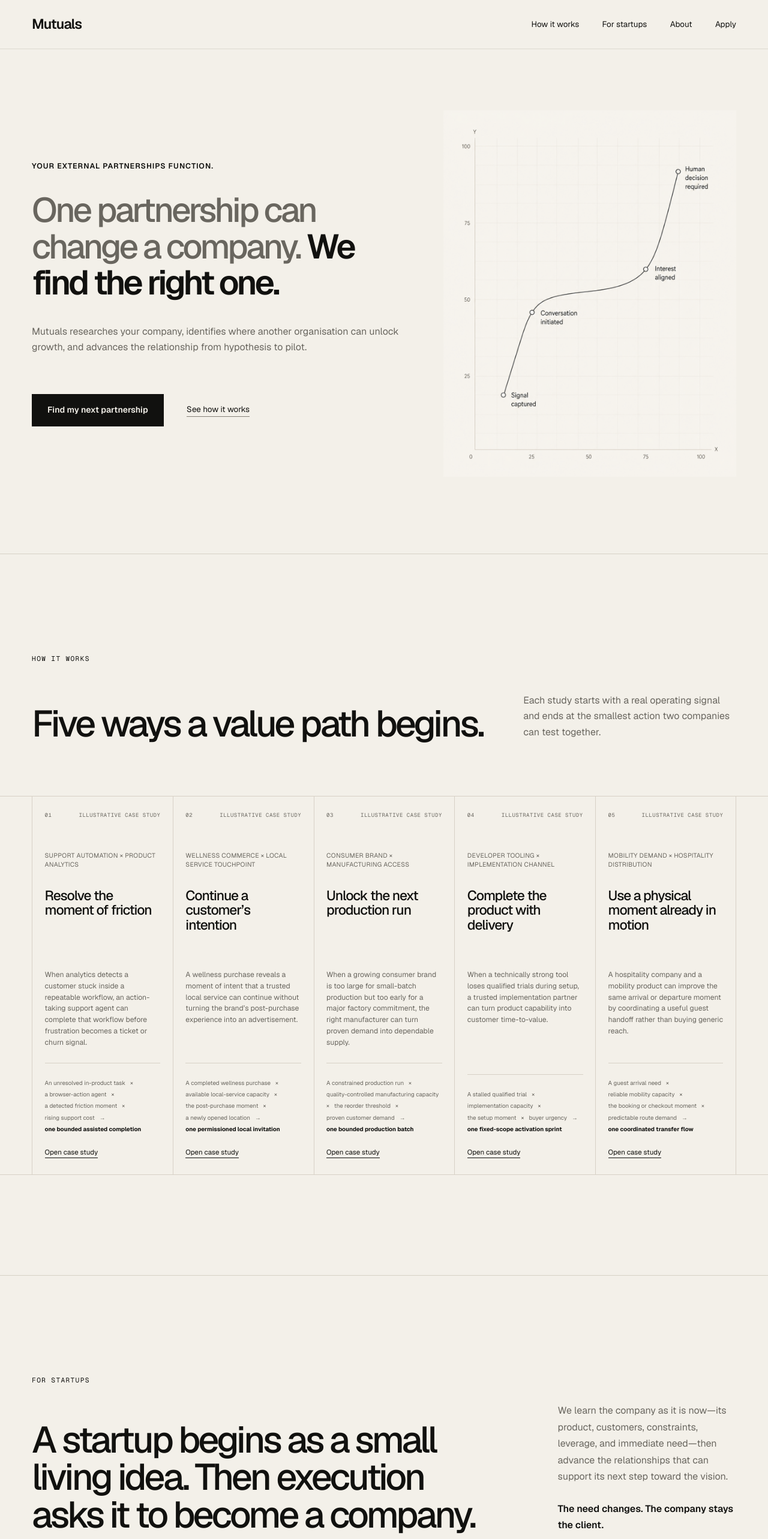
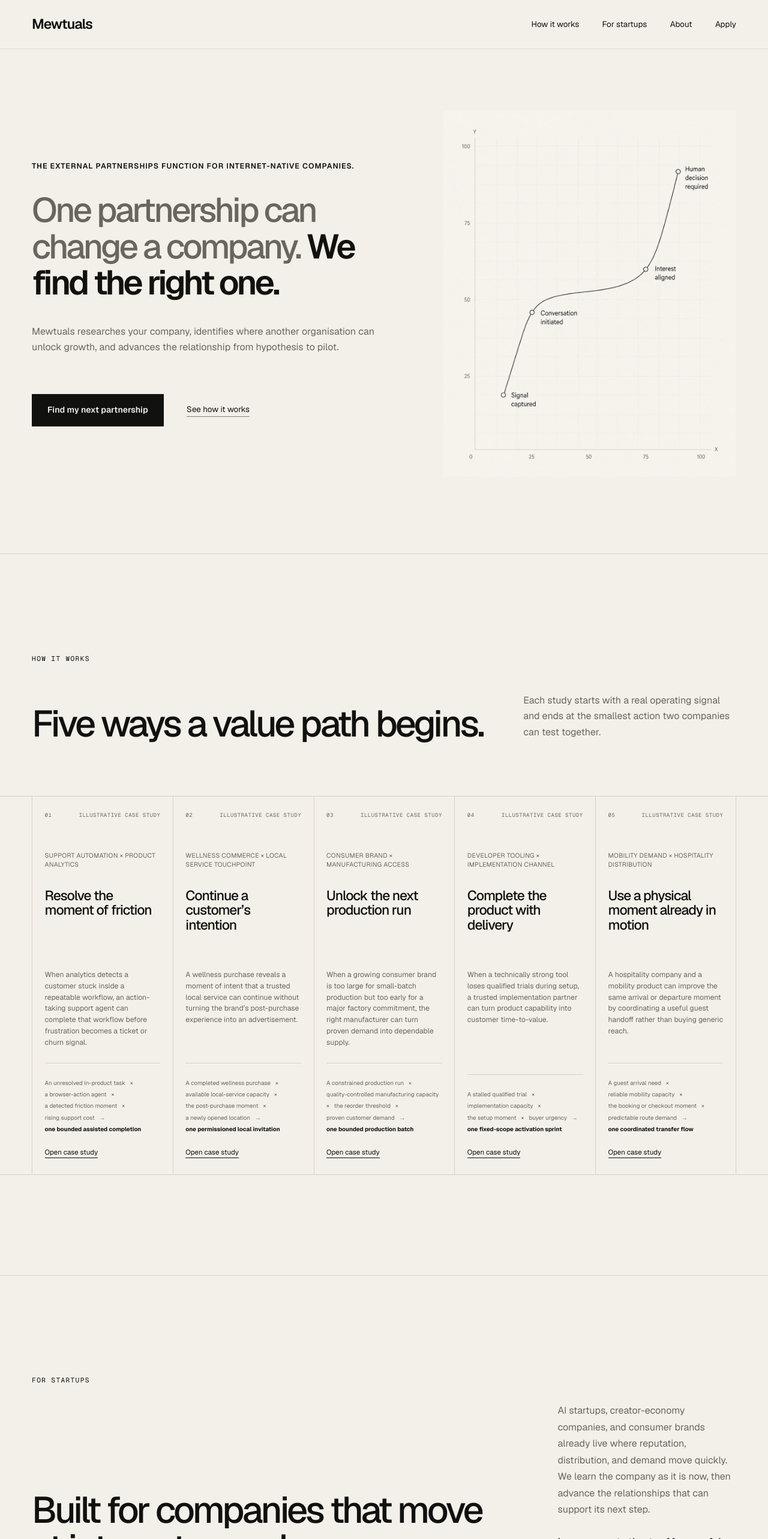
Before and after one commit to khakhibuzz/mewtuals, a Next.js app: page / in a window 1280 px wide. Shown: the top 2566 px of the page at 60% size. Built offline with nearby package versions, Linux system fonts and the light colour scheme.

Commit message:
feat: rebrand website as Mewtuals v2

```diff
--- a/app/components/AboutSection.tsx
+++ b/app/components/AboutSection.tsx
@@ -3,26 +3,23 @@ export function AboutSection() {
     <section className="about-section site-section" id="about">
       <p className="section-label">About</p>
       <div className="about-layout">
-        <h2>
-          Competition explains how value is divided. We look for value that has
-          not been created yet.
-        </h2>
+        <h2>Less corporate in tone. Exacting in practice.</h2>
         <div className="about-copy">
           <p>
-            Mainstream startup and business narratives map competitors. Mutuals
-            maps complementary needs, assets, timing, trust, and customer
-            touchpoints.
+            Mewtuals represents internet-native companies with the same seriousness
+            as a traditional partnerships firm—without the theatre, jargon, or
+            distance.
           </p>
           <p>
-            We do not force companies together. We find natural two-sided value,
-            make the first ask, and carry the work until a decision belongs with
-            the people responsible for it.
+            We map complementary needs, assets, timing, trust, and customer
+            touchpoints, then carry the work until a decision belongs with the
+            people responsible for it.
           </p>
         </div>
       </div>
-      <div className="about-comparison" aria-label="How Mutuals changes the business map">
+      <div className="about-comparison" aria-label="How Mewtuals changes the business map">
         <div><span>The usual map</span><strong>Who are you competing with?</strong></div>
-        <div><span>The Mutuals map</span><strong>What becomes possible together?</strong></div>
+        <div><span>The Mewtuals map</span><strong>What becomes possible together?</strong></div>
       </div>
     </section>
   );
--- a/app/components/ApplySection.tsx
+++ b/app/components/ApplySection.tsx
@@ -100,7 +100,7 @@ export function ApplySection({
     <section className="apply-section site-section" id="apply">
       <div className="apply-intro">
         <p className="section-label">Apply</p>
-        <h2>Put Mutuals on your company’s side.</h2>
+        <h2>Put Mewtuals on your company’s side.</h2>
         <p>No deck required. We start with the company itself.</p>
       </div>
 
--- a/app/components/CaseStudyDialog.tsx
+++ b/app/components/CaseStudyDialog.tsx
@@ -108,7 +108,7 @@ export function CaseStudyDialog({
 
         <section className="case-dialog-grid case-dialog-grid-wide">
           <DetailBlock heading="Smallest two-sided test" text={study.test} />
-          <DetailBlock heading="Mutuals’ first approach" quote text={study.firstApproach} />
+          <DetailBlock heading="Mewtuals’ first approach" quote text={study.firstApproach} />
         </section>
 
         <section className="case-dialog-section">
--- a/app/components/ForStartups.tsx
+++ b/app/components/ForStartups.tsx
@@ -3,18 +3,16 @@ export function ForStartups() {
     <section className="startups-section site-section" id="for-startups">
       <p className="section-label">For startups</p>
       <div className="startups-layout">
-        <h2>
-          A startup begins as a small living idea. Then execution asks it to become
-          a company.
-        </h2>
+        <h2>Built for companies that move at internet speed.</h2>
         <div className="startups-copy">
           <p>
-            We learn the company as it is now—its product, customers, constraints,
-            leverage, and immediate need—then advance the relationships that can
-            support its next step toward the vision.
+            AI startups, creator-economy companies, and consumer brands already
+            live where reputation, distribution, and demand move quickly. We learn
+            the company as it is now, then advance the relationships that can
+            support its next step.
           </p>
           <p className="startups-principle">
-            The need changes. The company stays the client.
+            Less corporate theatre. More useful movement.
           </p>
         </div>
       </div>
--- a/app/components/Hero.tsx
+++ b/app/components/Hero.tsx
@@ -2,13 +2,15 @@ export function Hero() {
   return (
     <section className="hero" id="top">
       <div className="hero-copy">
-        <p className="hero-eyebrow">Your external partnerships function.</p>
+        <p className="hero-eyebrow">
+          The external partnerships function for internet-native companies.
+        </p>
         <h1>
           One partnership can change a company. {" "}
           <strong>We find the right one.</strong>
         </h1>
         <p className="hero-support">
-          Mutuals researches your company, identifies where another organisation
+          Mewtuals researches your company, identifies where another organisation
           can unlock growth, and advances the relationship from hypothesis to
           pilot.
         </p>
--- a/app/components/SiteHeader.tsx
+++ b/app/components/SiteHeader.tsx
@@ -28,7 +28,7 @@ export function SiteHeader() {
 
   return (
     <header className="site-header">
-      <span className="wordmark">Mutuals</span>
+      <span className="wordmark">Mewtuals</span>
       <button
         aria-controls="primary-navigation"
         aria-expanded={isOpen}
--- a/app/layout.tsx
+++ b/app/layout.tsx
@@ -13,9 +13,9 @@ const geistMono = Geist_Mono({
 });
 
 export const metadata: Metadata = {
-  title: "Mutuals — External partnerships for early-stage companies",
+  title: "Mewtuals — Partnerships for internet-native companies",
   description:
-    "Mutuals identifies the highest-value partnership worth pursuing, structures the exchange, and advances it to a decision-ready pilot.",
+    "Mewtuals identifies and advances high-value partnerships for AI startups, creator-economy companies, and consumer brands.",
   icons: { icon: "/favicon.svg" },
 };
 
```
Also changed, not shown: 4 other files (tests, documents, lock files or other folders).
